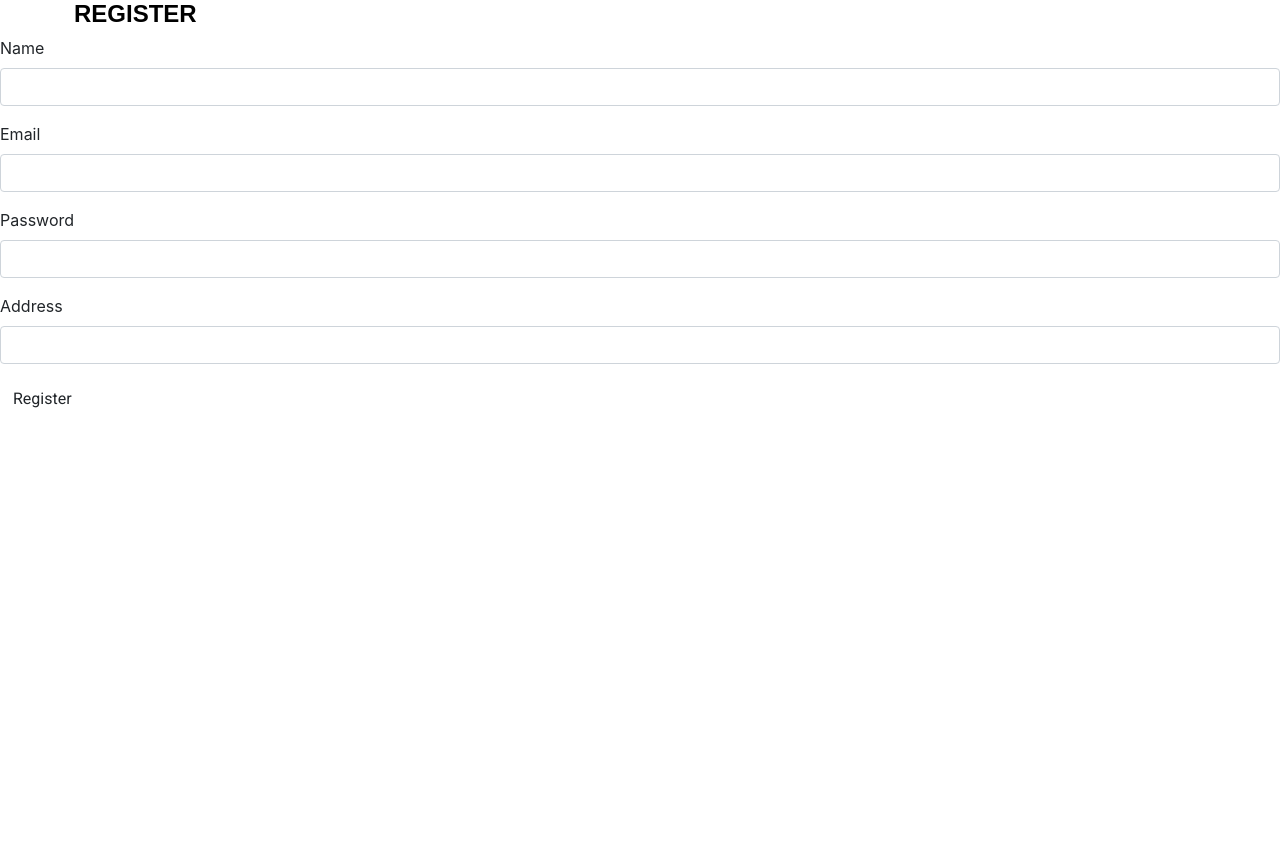
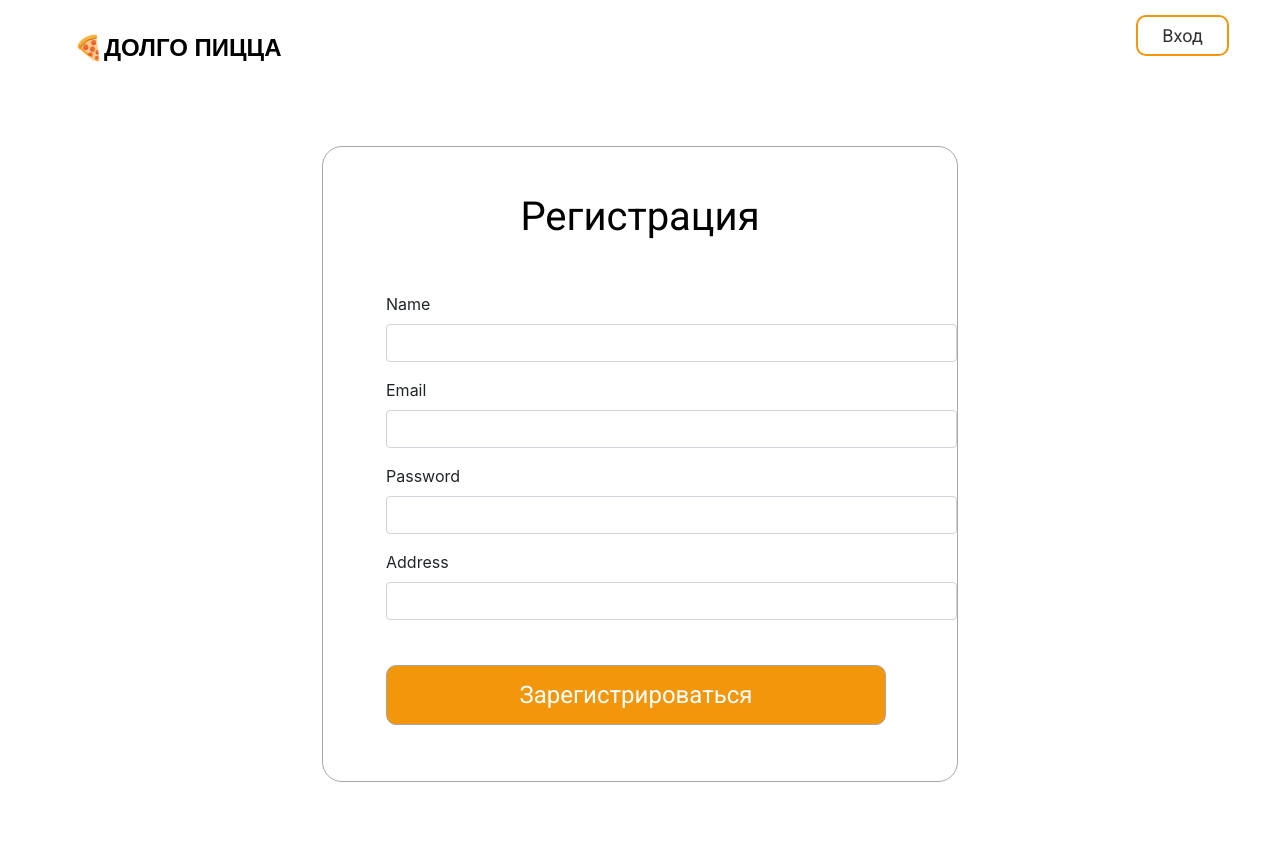
Before and after one commit to EldarMuhamethanov/Dolgo_pizza, a Symfony app: template templates/registration/register.html.twig in a window 1280 px wide. Before the commit the page ends 408 px from the top, so only its background shows below. Run offline with Twig, Linux system fonts and the light colour scheme; the template is opened without the code that fills it, so the values that code supplies are empty; form fields are guessed from the names that the template uses; some libraries are stand-ins or nearby versions.

Commit message:
fix registration

```diff
--- a/public/data.json
+++ b/public/data.json
@@ -2,3 +2,4 @@
 {"registration_form":{"name":"name2","email":"email2","password":"12345","address":"zarubina123","_token":"EJ1YEUnyuwGKoNWNBJ2wCQfruMS27TkTn6lSU24aoUk"}}
 {"registration_form":{"name":"name2","email":"email2","password":"12345","address":"zarubina123","_token":"EJ1YEUnyuwGKoNWNBJ2wCQfruMS27TkTn6lSU24aoUk"}}
 {"registration_form":{"name":"hello","email":"mail","password":"1234","address":"zarubina","_token":"EJ1YEUnyuwGKoNWNBJ2wCQfruMS27TkTn6lSU24aoUk"}}
+{"registration_form":{"name":"user1","email":"mail.2","password":"12333","address":"lenina","_token":"EJ1YEUnyuwGKoNWNBJ2wCQfruMS27TkTn6lSU24aoUk"}}
--- a/templates/registration/register.html.twig
+++ b/templates/registration/register.html.twig
@@ -3,14 +3,18 @@
 {% block title %}Register{% endblock %}
 
 {% block body %}
-    <h1>Register</h1>
-
+    <div class="container-fluid">
+        {% include 'header.html.twig' with {'page': 'registration'} %}
+        <div class="form">
+            <h3 class="form_header registration_header">Регистрация</h3>
             {{ form_start(registrationForm) }}
                 {{ form_row(registrationForm.name) }}
                 {{ form_row(registrationForm.email) }}
                 {{ form_row(registrationForm.password) }}
                 {{  form_row(registrationForm.address) }}
 
-        <button class="btn">Register</button>
+                <input type="submit" value="Зарегистрироваться" class="submit_button" />
             {{ form_end(registrationForm) }}
+        </div>
+    </div>
 {% endblock %}
```
Also changed, not shown: src/Form/RegistrationFormType.php (+14 -4 lines). Lines whose indentation alone changed are shown as unchanged.
